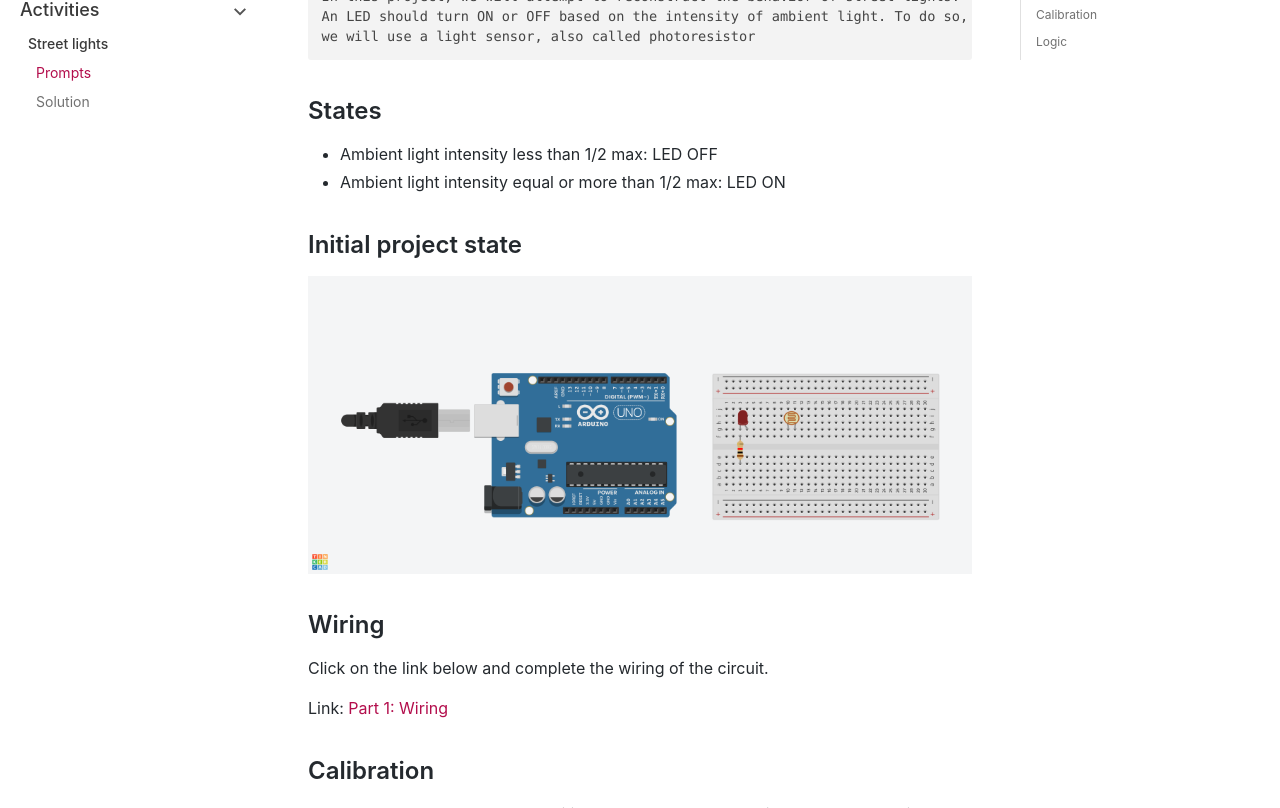
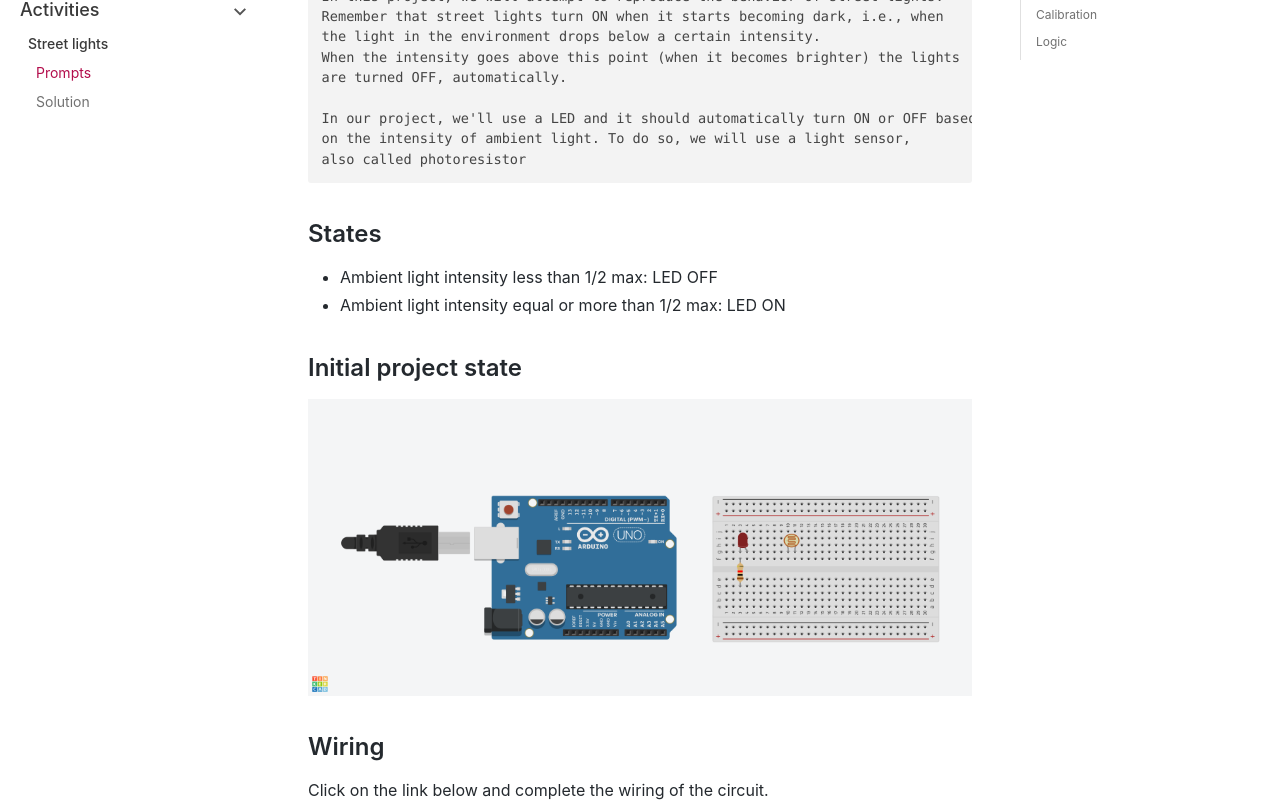
Before and after one commit to ivanruby/ruby-coders, a plain HTML site: page docs/activity1/act1-prompts.html in a window 1280 px wide. Shown: the part 174-982 px from the top of the page. Drawn offline with nearby package versions, Linux system fonts and the light colour scheme; files whose address does not match are found by name.

Commit message:
Updating text in the prompt

```diff
--- a/docs/activity1/act1-prompts.html
+++ b/docs/activity1/act1-prompts.html
@@ -54,9 +54,15 @@
                 };
               }
             });
-        </script></nav></div><div class="container mainContainer docsContainer"><div class="wrapper"><div class="post"><header class="postHeader"><h1 id="__docusaurus" class="postHeaderTitle">Street lights</h1></header><article><div><span><pre><code class="hljs css language-text">In this project, we will attempt to reconstruct the behavior of street lights.
-An LED should turn ON or OFF based on the intensity of ambient light. To do so,
-we will use a light sensor, also called photoresistor
+        </script></nav></div><div class="container mainContainer docsContainer"><div class="wrapper"><div class="post"><header class="postHeader"><h1 id="__docusaurus" class="postHeaderTitle">Street lights</h1></header><article><div><span><pre><code class="hljs css language-text">In this project, we will attempt to reproduce the behavior of street lights.
+Remember that street lights turn ON when it starts becoming dark, i.e., when
+the light in the environment drops below a certain intensity.
+When the intensity goes above this point (when it becomes brighter) the lights
+are turned OFF, automatically.
+
+In our project, we'll use a LED and it should automatically turn ON or OFF based
+on the intensity of ambient light. To do so, we will use a light sensor,
+also called photoresistor
 </code></pre>
 <h2><a class="anchor" aria-hidden="true" id="states"></a><a href="#states" aria-hidden="true" class="hash-link"><svg class="hash-link-icon" aria-hidden="true" height="16" version="1.1" viewBox="0 0 16 16" width="16"><path fill-rule="evenodd" d="M4 9h1v1H4c-1.5 0-3-1.69-3-3.5S2.55 3 4 3h4c1.45 0 3 1.69 3 3.5 0 1.41-.91 2.72-2 3.25V8.59c.58-.45 1-1.27 1-2.09C10 5.22 8.98 4 8 4H4c-.98 0-2 1.22-2 2.5S3 9 4 9zm9-3h-1v1h1c1 0 2 1.22 2 2.5S13.98 12 13 12H9c-.98 0-2-1.22-2-2.5 0-.83.42-1.64 1-2.09V6.25c-1.09.53-2 1.84-2 3.25C6 11.31 7.55 13 9 13h4c1.45 0 3-1.69 3-3.5S14.5 6 13 6z"></path></svg></a>States</h2>
 <ul>
```
Also changed, not shown: docs/activity1/act1-prompts/index.html (+9 -3 lines).
